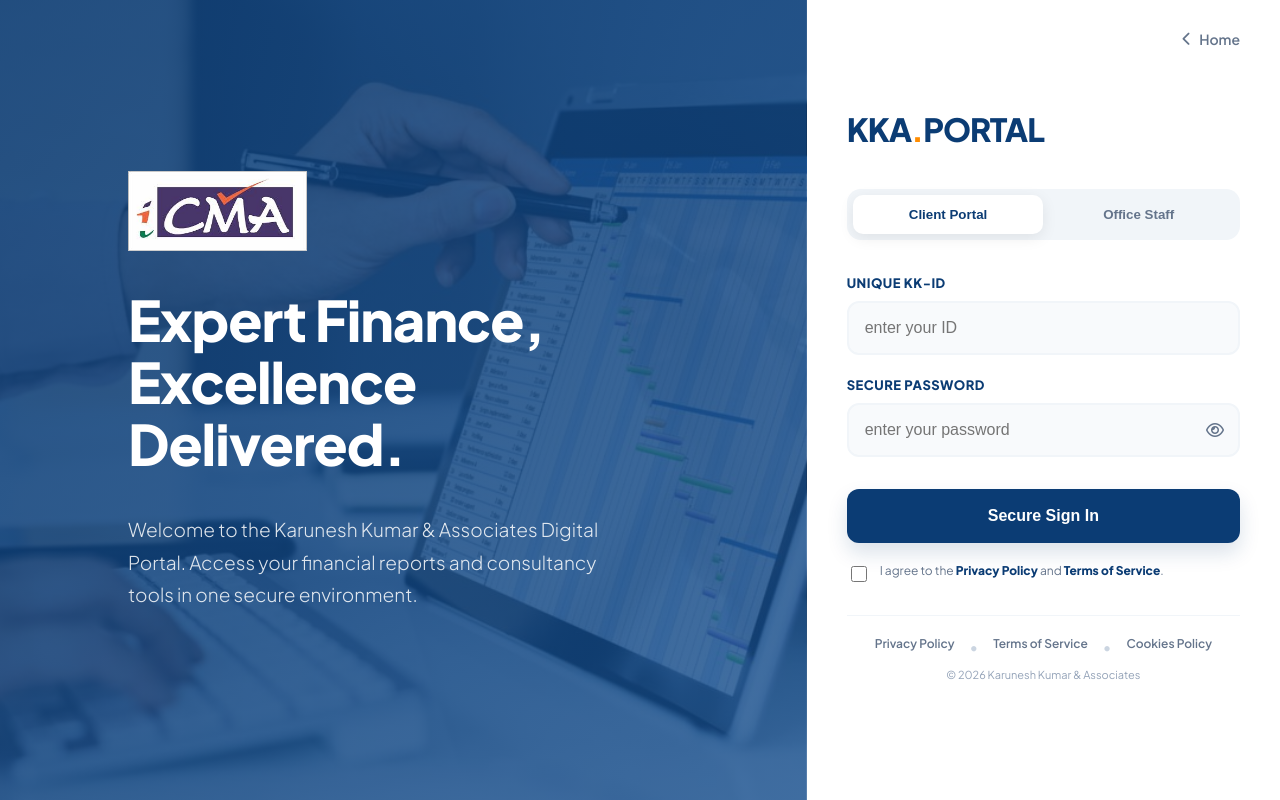
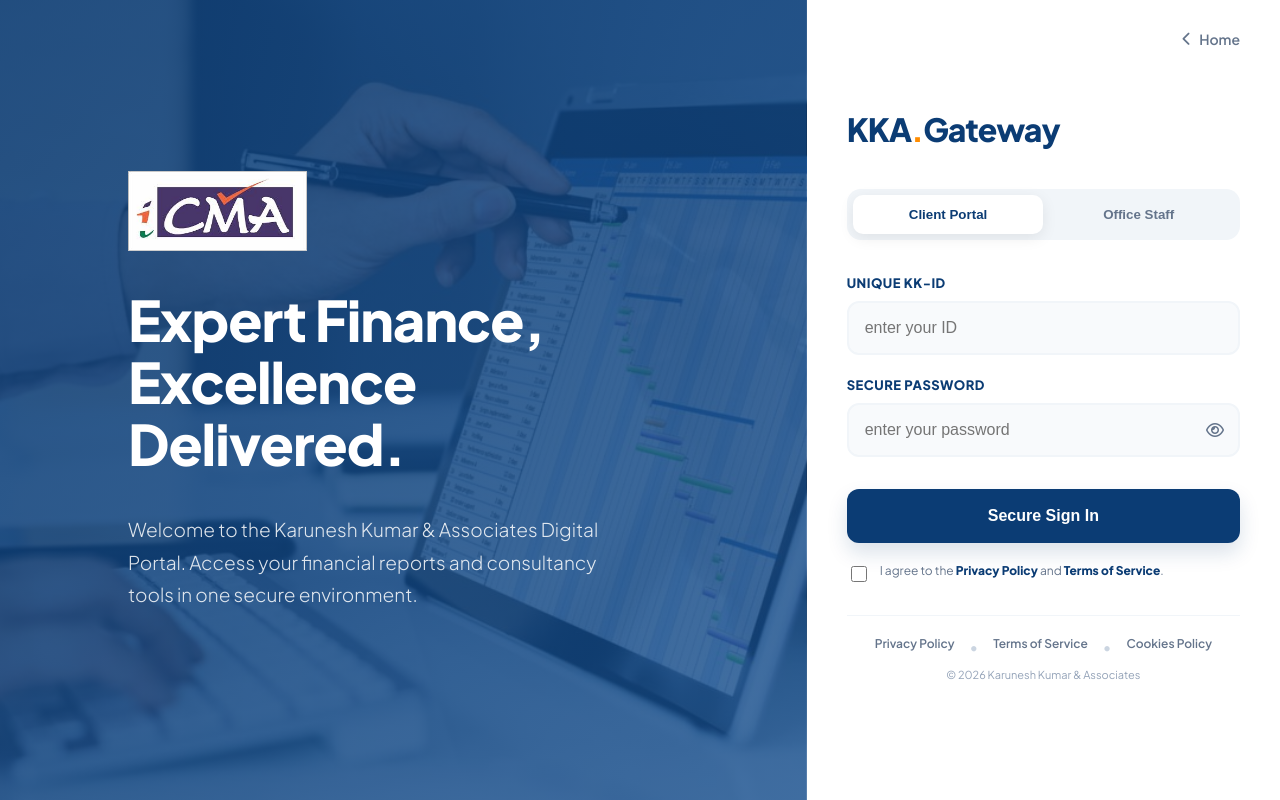
Before and after one commit to Vibhav11Krishna/Account-Website, a PHP site: page /Register.php in a window 1280 px wide. Run offline with PHP 8.4, Linux system fonts and the light colour scheme.

Commit message:
register portal

```diff
--- a/Register.php
+++ b/Register.php
@@ -195,7 +195,7 @@ if ($_SERVER["REQUEST_METHOD"] == "POST") {
 
             <div class="login-box">
                 <div class="logo-area">
-                    <span>KKA<i>.</i>PORTAL</span>
+                    <span>KKA<i>.</i>Gateway</span>
                 </div>
 
                 <div class="tab-menu">
```
